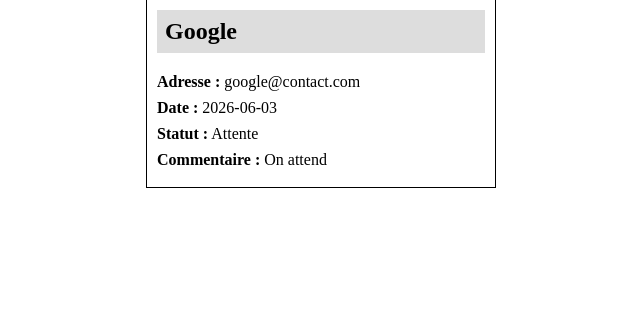
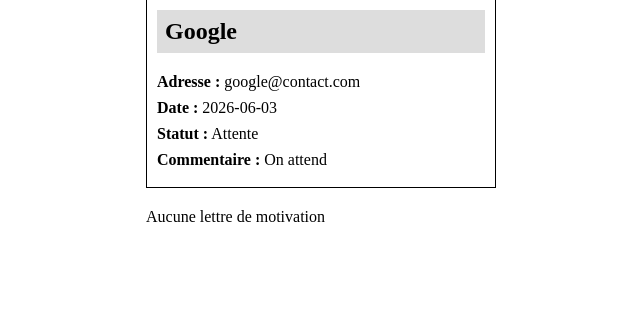
Before and after one commit to zachariephilemond201-byte/candiapp, a PHP site: page /liste_entre.php in a window 1280 px wide. Shown: the part 327-641 px from the top of the page, without its empty margins (319-959 px from the left). Run offline with PHP 8.4, Linux system fonts and the light colour scheme; the visitor is signed in with stand-in values (Sample User, id 1); data comes from the database, SQL or seed files in the repository.

Commit message:
ajout de l'affichage de la lettre de motivation

```diff
--- a/liste_entre.php
+++ b/liste_entre.php
@@ -160,6 +160,23 @@ try {
 
     <?php endif; ?>
 
+    <?php if (!empty($entreprise['lettre_motivation_pdf'])): ?>
+
+    <a
+        href="<?= htmlspecialchars(
+            $entreprise['lettre_motivation_pdf']
+        ) ?>"
+        target="_blank"
+    >
+        Voir la lettre de motivation
+    </a>
+
+<?php else: ?>
+
+    <span>Aucune lettre de motivation</span>
+
+<?php endif; ?>
+
 </div>
 
 </body>
```
